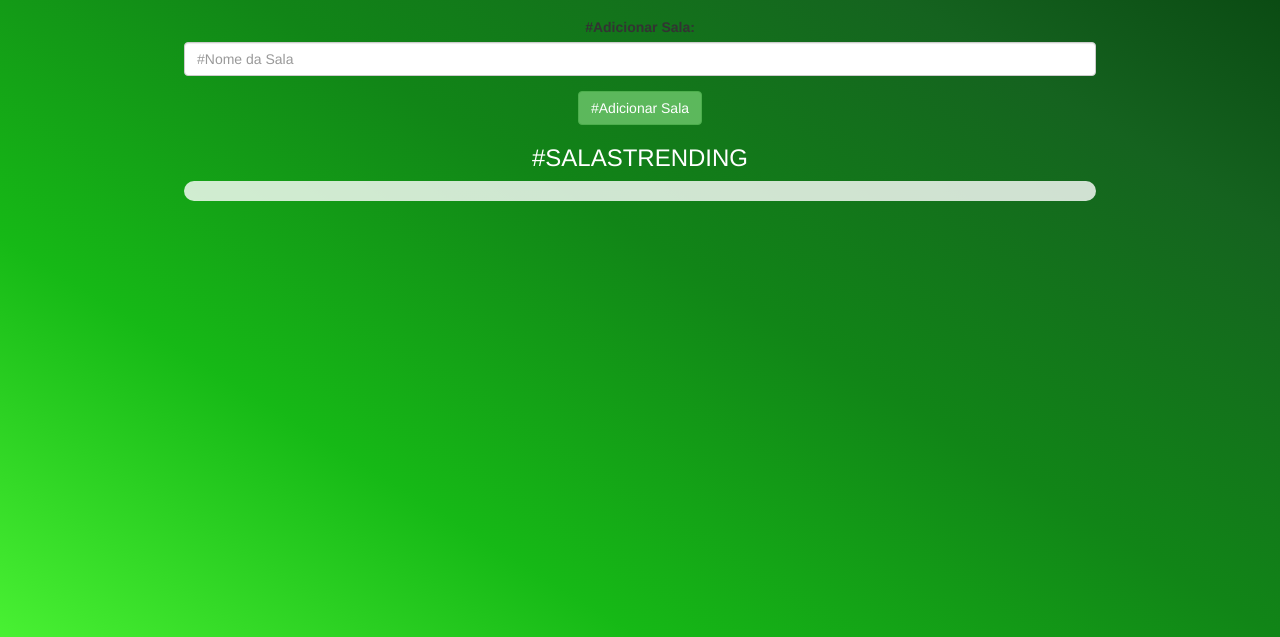
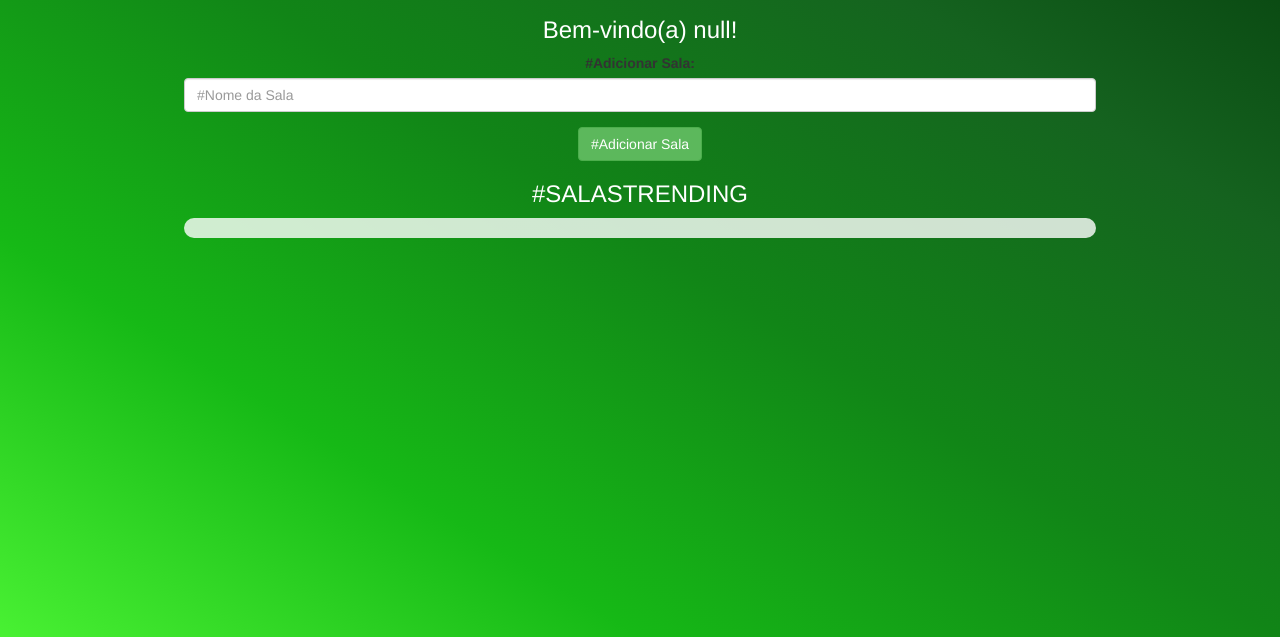
Before and after one commit to ldb2010chefinho/Footzap-C-93, a plain HTML site: page footzapRoom.html in a window 1280 px wide. Shown: the part 163-800 px from the top of the page. Drawn offline with nearby package versions, Linux system fonts and the light colour scheme; no server answers; a web font is replaced by a local one.

Commit message:
Update footzapRoom.html

```diff
--- a/footzapRoom.html
+++ b/footzapRoom.html
@@ -46,6 +46,6 @@
 </div>
 
 
-<script src="footzapRoom.html"></script>
+<script src="footzapRoom.js"></script>
 </body>
 </html>
```
